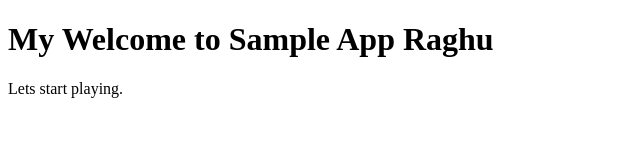
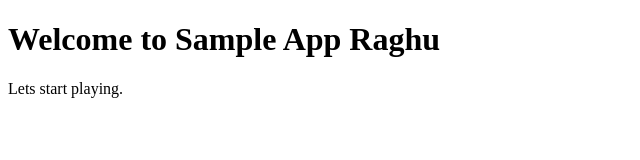
Before and after one commit to raghubabukappala/Ansible, a plain HTML site: page index.html in a window 1280 px wide. Shown: the whole page, without its empty margins (0-640 px from the left). Drawn offline with Linux system fonts and the light colour scheme.

Commit message:
Update index.html

```diff
--- a/index.html
+++ b/index.html
@@ -2,7 +2,7 @@
 <html>
 <body>
 
-<h1>My Welcome to Sample App Raghu</h1>
+<h1>Welcome to Sample App Raghu</h1>
 
 <p>Lets start playing.</p>
 
```
